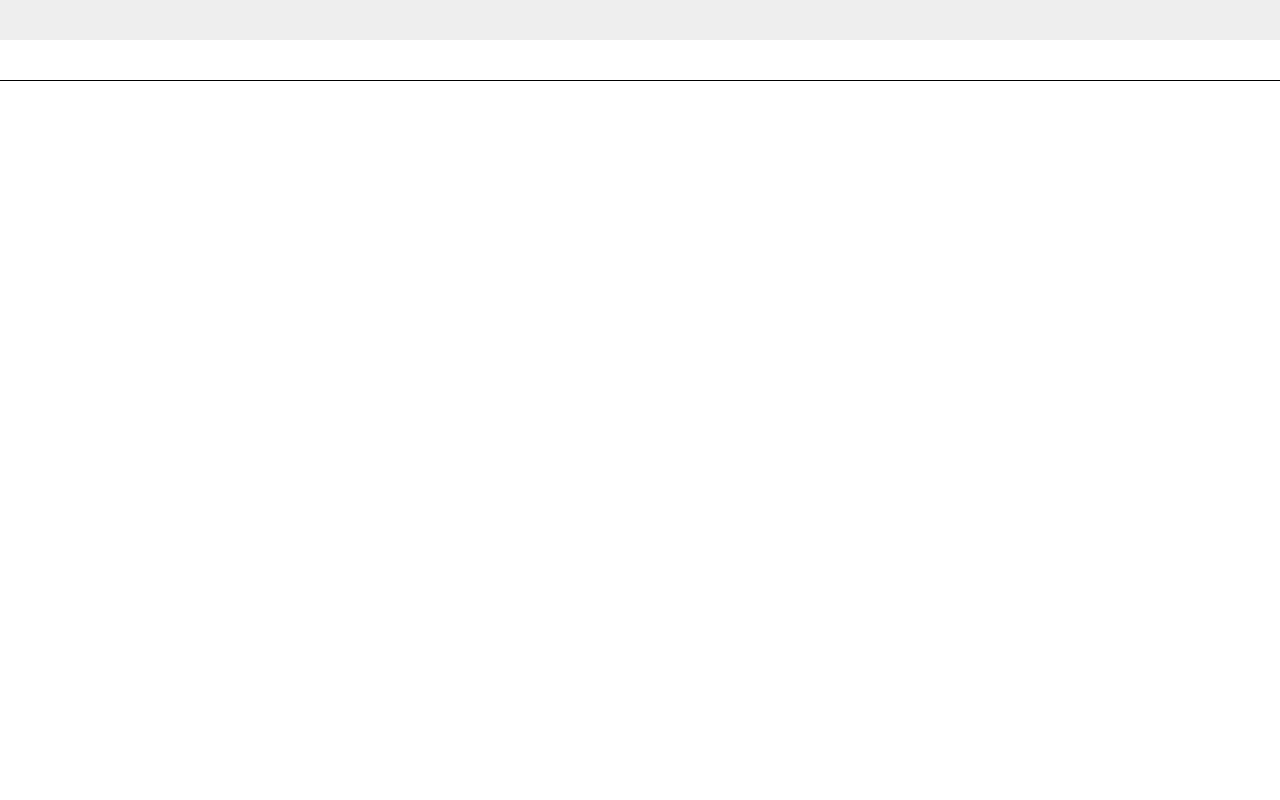
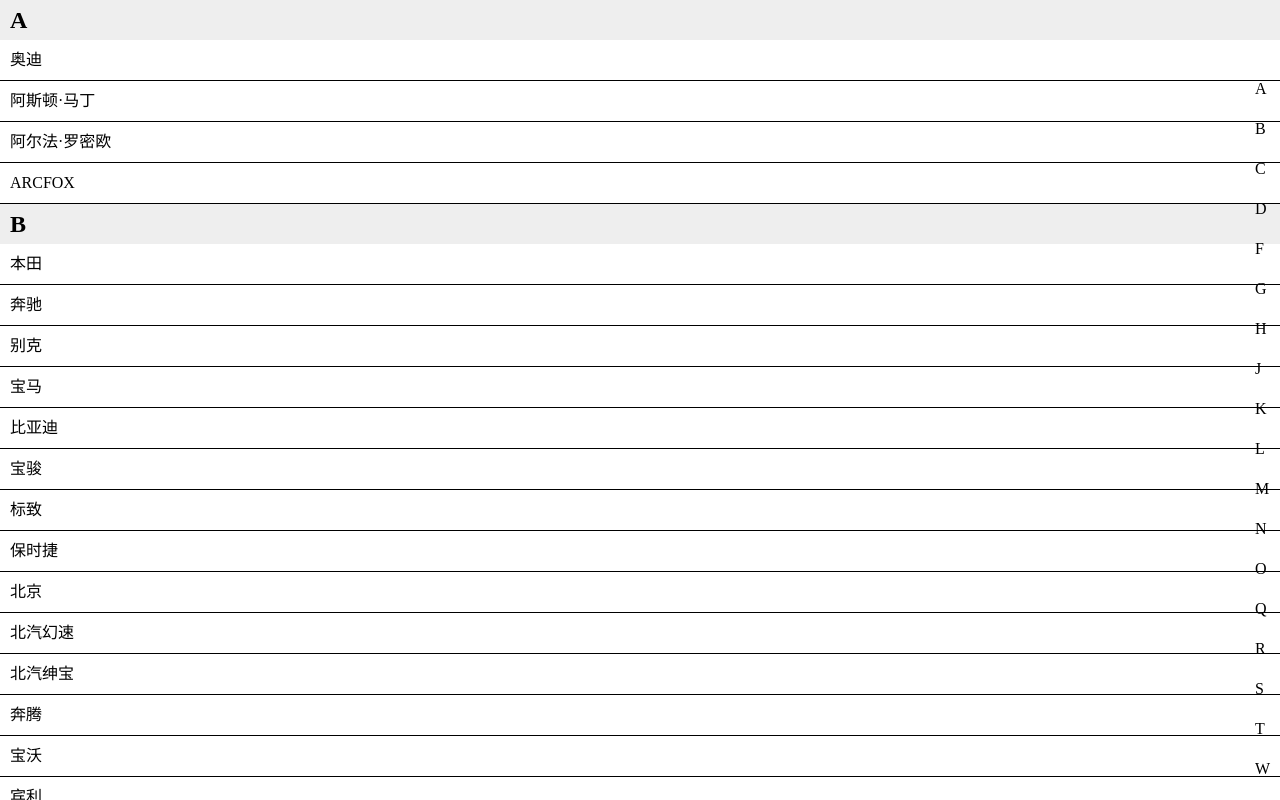
Before and after one commit to maomao1599338068/car_list, a plain HTML site: page src/index.html in a window 1280 px wide. Drawn offline with Linux system fonts and the light colour scheme.

Commit message:
列表完成

```diff
--- a/src/css/stylek.css
+++ b/src/css/style.css
@@ -16,16 +16,25 @@
 .list{
     width:100%;
 }
-.list h4{
+.list h2{
     height:40px;
     background:#eee;
     padding-left:10px;
+    line-height: 40px;
 }
-.list_list{
-    width:100%;
-}
-.list_list li{
+
+.list ol>li{
     height:40px;
     border-bottom:1px solid;
     padding-left:10px;
+    line-height: 40px;
 }
+.nav-list{
+    position:fixed;
+    top:10%;
+    right:10px;
+    z-index: 999;
+}
+.nav-list li{
+    height:40px;
+}
--- a/src/index.html
+++ b/src/index.html
@@ -5,8 +5,8 @@
     <meta name="viewport" content="width=device-width, initial-scale=1.0">
     <meta http-equiv="X-UA-Compatible" content="ie=edge">
     <title>Document</title>
-    <link rel="stylesheet" href="css/stylek.css">
-    <link rel="stylesheet" href="json/data.json">
+    <link rel="stylesheet" href="css/style.css">
+
     <link rel="stylesheet" href="fonts/iconfont.css">
 </head>
 <body>
@@ -15,14 +15,10 @@
     <script src='./js/data.js'></script>
         <div class="content">
             <ul class='list'>
-                <li>
-                    <h4></h4>
-                    <ol class='list_list'>
-                        <li></li>
-                    </ol>
-                </li>
             </ul>
         </div>
-    </div>
+    <ul class="nav-list">
+
+    </ul>
 </body>
 </html>
--- a/src/js/data.js
+++ b/src/js/data.js
@@ -1,10 +1,55 @@
 $(function(){
-    new BScroll('.content');
+    var content=new BScroll('.content');
+
     $.ajax({
         url:'../json/data.json',
         dataType:'json',
         success:function(res){
             console.log(res);
+            if(res.code===1){
+                render(res.data);
+            }
         }
     })
+    function render(data) {
+        var obj = {};
+        data.forEach(function(item){
+           var first = item.Spelling.substr(0,1);
+            if(!obj[first]){
+                obj[first]={
+                    title:first,
+                    list:[]
+                }
+            }
+            obj[first].list.push(item);
+        })
+        //首字母排序
+        var arr=[];
+        for(var i in obj){
+            arr.push(obj[i])
+        }
+        arr.sort(function(a,b){
+            return a.title.charCodeAt(0)-b.title.charCodeAt(0)
+        })
+       var str = '';
+       var navstr='';
+       arr.forEach(function(item){
+           str+= `<li>
+           <h2>${item.title}</h2><ol>
+           `
+           item.list.forEach(function(n){
+               str+=`
+               <li>${n.Name}</li>`
+
+           })
+           str+=`</ol></li>`
+           navstr+=`<li>${item.title}</li>`
+       })
+       $('.list').append(str);
+       $('.nav-list').append(navstr)
+    }
+    $('.nav-list').on('click','li',function(){
+        var index = $(this).index();
+        content.scrollToElement($('.list>li').eq(index)[0])
+    })
 })
```
